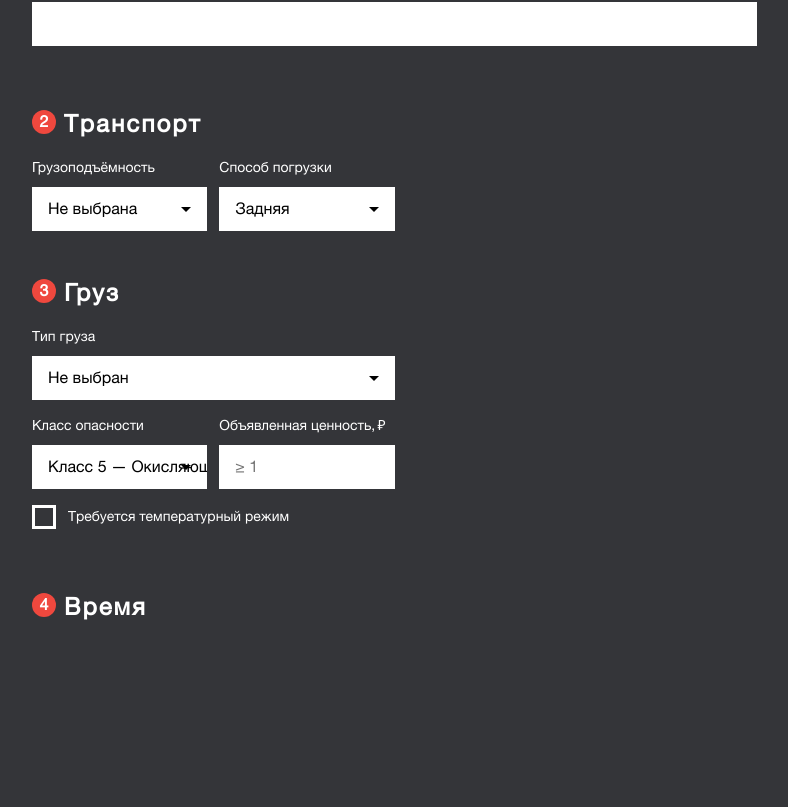
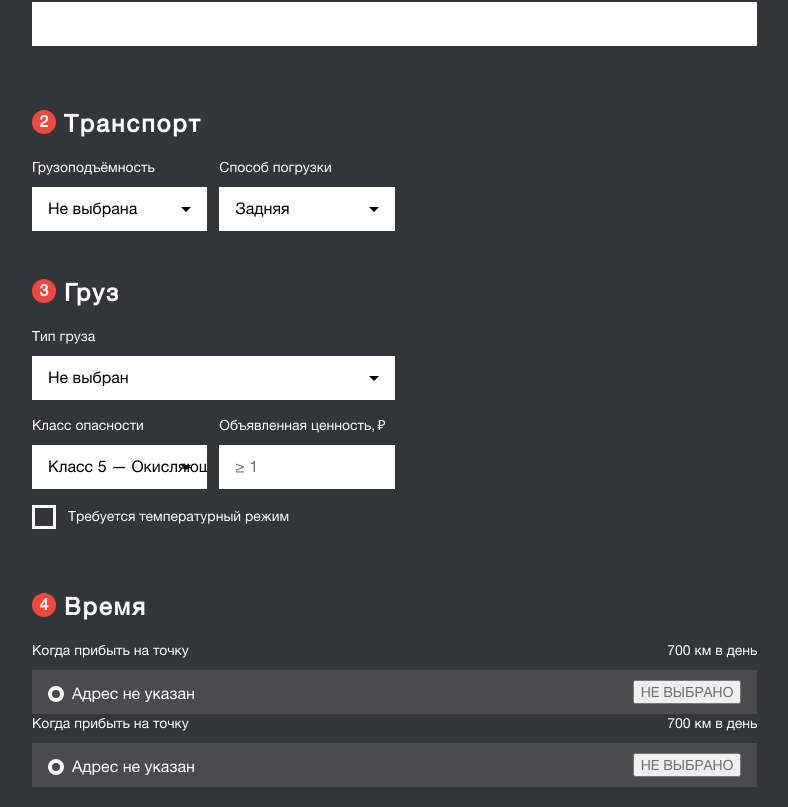
Before and after one commit to NikitaKozlov-R/test__dot-dot.ru, a Vue app: page / in a window 1280 px wide. Shown: the part 316-1123 px from the top of the page, without its empty margins (138-926 px from the left). Before the commit the page ends 977 px from the top, so only its background shows below. Built offline with nearby package versions, Linux system fonts and the light colour scheme.

Commit message:
complete base-radio-component

```diff
--- a/src/components/base-components/base-radio.vue
+++ b/src/components/base-components/base-radio.vue
@@ -1,9 +1,112 @@
 <template>
-  <div class="base-radio"></div>
+  <div class="base-radio">
+    <div class="base-radio__title">
+      <p class="base-radio__title-text">{{ title }}</p>
+      <p class="base-radio__title-text">{{ titleRight }}</p>
+    </div>
+    <div class="base-radio__container">
+      <div class="base-radio__input">
+        <input :id="uniqueId" class="base-radio__input-radio" type="radio" />
+        <label class="base-radio__input-label" :for="uniqueId">Адрес не указан</label>
+      </div>
+      <button class="base-radio__button">НЕ ВЫБРАНО</button>
+    </div>
+  </div>
 </template>
 
 <script>
-export default {}
+export default {
+  props: {
+    title: {
+      required: false,
+      default: '',
+      type: String,
+    },
+    titleRight: {
+      required: false,
+      default: '',
+      type: String,
+    },
+    uniqueId: {
+      required: true,
+      type: String,
+    },
+  },
+}
 </script>
 
-<style></style>
+<style>
+.base-radio {
+  width: 100%;
+}
+.base-radio__title {
+  width: 100%;
+  display: flex;
+  justify-content: space-between;
+  margin-bottom: 8px;
+}
+.base-radio__title-text {
+  font-size: 14px;
+  color: #fff;
+  letter-spacing: normal;
+}
+.base-radio__container {
+  background-color: var(--COLOR-SUBSTRATE);
+  display: flex;
+  justify-content: space-between;
+  align-items: center;
+  height: 44px;
+  padding: 0 16px;
+}
+.base-radio__input {
+  display: flex;
+  align-items: center;
+}
+.base-radio__input-label {
+  font-size: 2rem;
+  color: #fff;
+  letter-spacing: normal;
+  margin-top: 4px;
+  cursor: pointer;
+  transition: all 0.4s cubic-bezier(0.25, 0.8, 0.25, 1);
+}
+.base-radio__input-label:hover {
+  color: var(--COLOR-PRIMARY);
+}
+.base-radio__button {
+  height: 24px;
+  color: var(--COLOR-SECONDARY-SUBSTRATE);
+  font-size: 14px;
+  letter-spacing: normal;
+}
+.base-radio__input-radio {
+  position: absolute;
+  z-index: -1;
+  opacity: 0;
+}
+.base-radio__input-radio + .base-radio__input-label {
+  display: inline-flex;
+  align-items: center;
+  user-select: none;
+}
+.base-radio__input-radio + .base-radio__input-label::before {
+  content: '';
+  display: inline-block;
+  width: 16px;
+  height: 16px;
+  flex-shrink: 0;
+  flex-grow: 0;
+  border: 4px solid #fff;
+  border-radius: 50%;
+  margin-right: 8px;
+  background-repeat: no-repeat;
+  background-position: center center;
+  background-size: 50% 50%;
+}
+.base-radio__input-radio:not(:disabled):not(:checked) + .base-radio__input-label:hover::before {
+  border-color: var(--COLOR-SECONDARY);
+}
+.base-radio__input-radio:checked + .base-radio__input-label::before {
+  border-color: var(--COLOR-PRIMARY);
+}
+</style>
```
